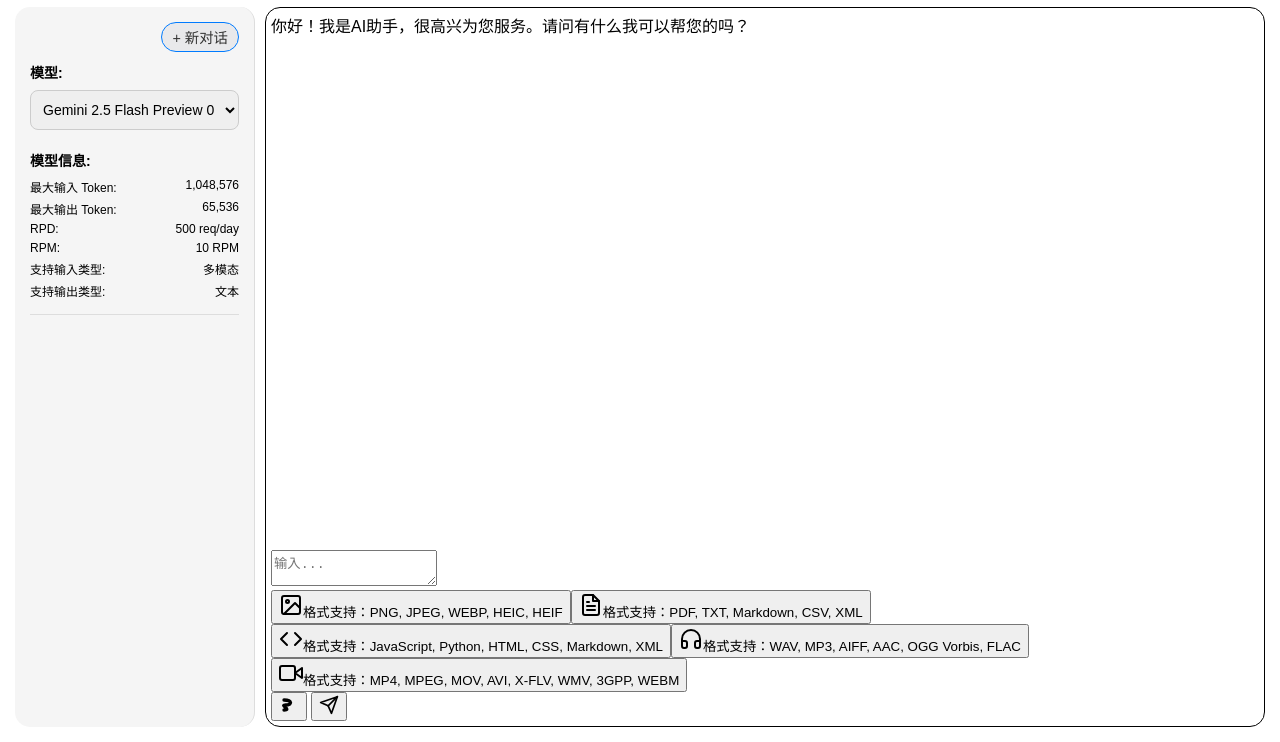
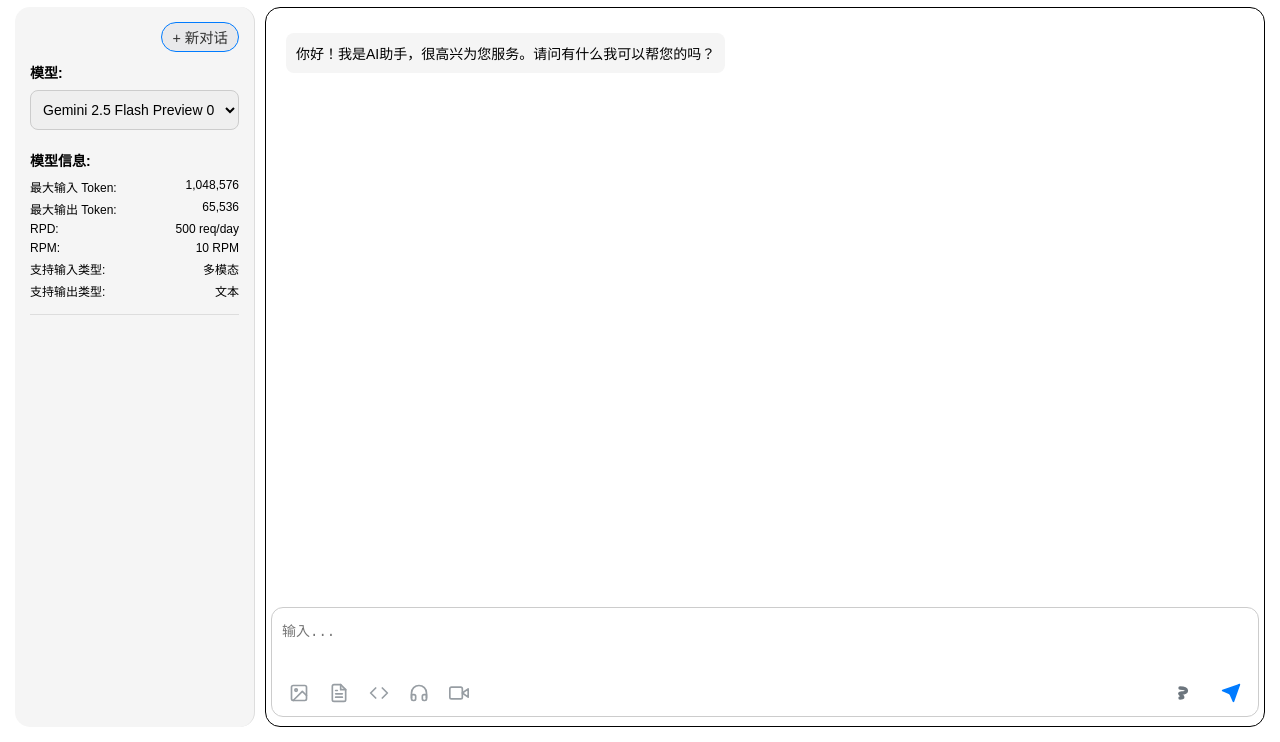
Before and after one commit to Jasonz17/cf-gemini-test, a plain HTML site: page cf-gemini-test/index.html in a window 1280 px wide. Shown: the part 58-800 px from the top of the page. Drawn offline with Linux system fonts and the light colour scheme.

Commit message:
Update index.html

```diff
--- a/cf-gemini-test/index.html
+++ b/cf-gemini-test/index.html
@@ -8,6 +8,8 @@
     <link rel="stylesheet" href="css/top-area.css">
     <link rel="stylesheet" href="css/left-sidebar.css">
     <link rel="stylesheet" href="css/middle-area.css">
+    <link rel="stylesheet" href="css/middle-area-up.css">
+    <link rel="stylesheet" href="css/middle-area-down.css">
     <link rel="stylesheet" href="css/style.css">
 </head>
 <body>
```
